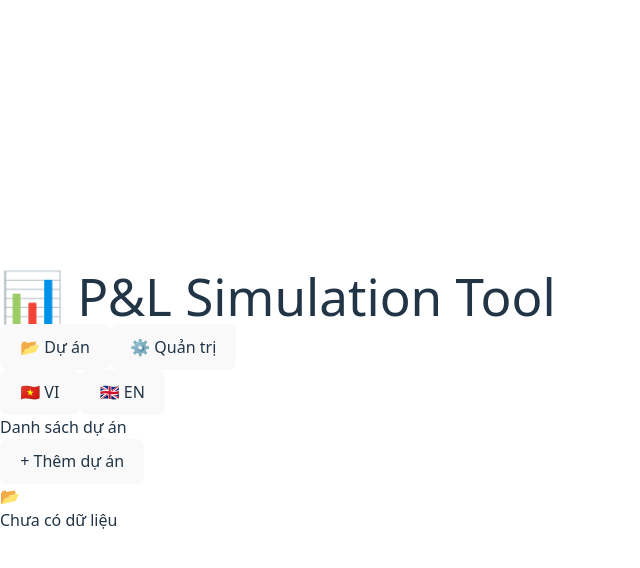
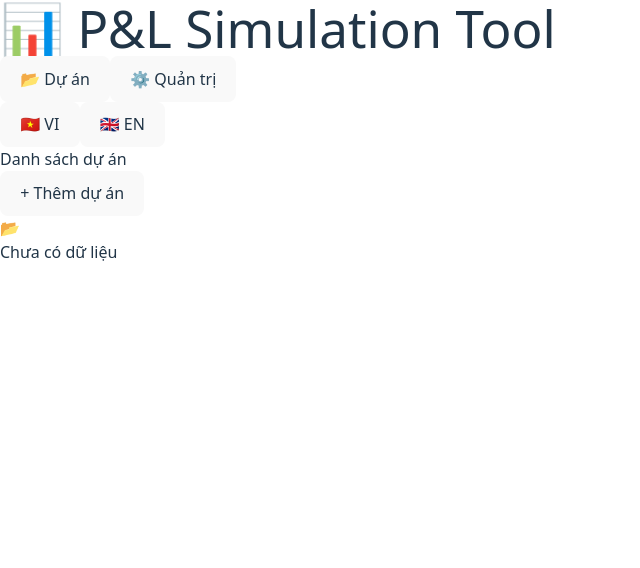
Before and after one commit to TuanTITAN85/P-L-Simulation, a React (Vite) app: page / in a window 1280 px wide. Shown: the top 568 px of the page, without its empty margins (0-640 px from the left). Built offline with nearby package versions, Linux system fonts and the light colour scheme.

Commit message:
Update index.css

```diff
--- a/src/index.css
+++ b/src/index.css
@@ -1,6 +1,13 @@
 @tailwind base;
 @tailwind components;
 @tailwind utilities;
+
+html, body, #root {
+  width: 100%;
+  height: 100%;
+  margin: 0;
+  padding: 0;
+}
 
 
 :root {
```
